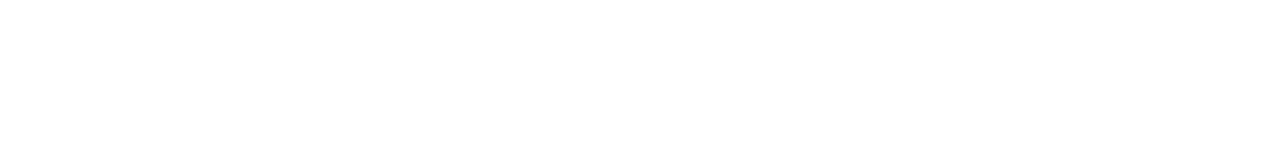
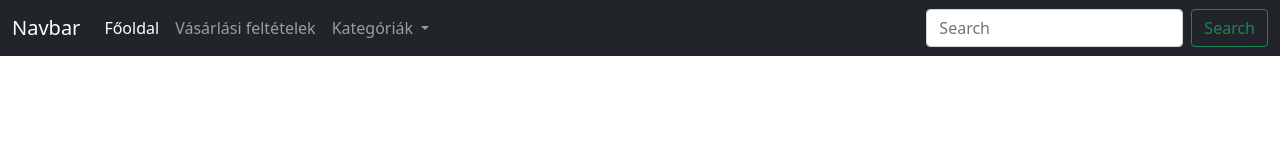
Before and after one commit to csicso488/Weblap, a plain HTML site: page index.html in a window 1280 px wide. Drawn offline with nearby package versions, Linux system fonts and the light colour scheme.

Commit message:
Képek hozzáadása + Navbar
A képeket elfelejtettem hozzá adni előbb.

```diff
--- a/index.html
+++ b/index.html
@@ -9,5 +9,44 @@
 </head>
 <body>
 
+    <nav class="navbar navbar-expand-lg navbar-dark bg-dark">
+        <div class="container-fluid">
+          <a class="navbar-brand" href="#">Navbar</a>
+          <button class="navbar-toggler" type="button" data-bs-toggle="collapse" data-bs-target="#navbarSupportedContent" aria-controls="navbarSupportedContent" aria-expanded="false" aria-label="Toggle navigation">
+            <span class="navbar-toggler-icon"></span>
+          </button>
+          <div class="collapse navbar-collapse" id="navbarSupportedContent">
+            <ul class="navbar-nav me-auto mb-2 mb-lg-0">
+              <li class="nav-item">
+                <a class="nav-link active" aria-current="page" href="#">Főoldal</a>
+              </li>
+              <li class="nav-item">
+                <a class="nav-link" href="#">Vásárlási feltételek</a>
+              </li>
+              <li class="nav-item dropdown">
+                <a class="nav-link dropdown-toggle" href="#" id="navbarDropdown" role="button" data-bs-toggle="dropdown" aria-expanded="false">
+                  Kategóriák
+                </a>
+                <ul class="dropdown-menu" aria-labelledby="navbarDropdown">
+                  <li><a class="dropdown-item" href="#">Mosógépek</a></li>
+                  <li><a class="dropdown-item" href="#">Fejhallgatók</a></li>
+                  <li><a class="dropdown-item" href="#">Kávéfőzők</a></li>
+                  <li><a class="dropdown-item" href="#">Olajsütők</a></li>
+                </ul>
+              </li>
+              <li class="nav-item">
+              </li>
+            </ul>
+            <form class="d-flex">
+              <input class="form-control me-2" type="search" placeholder="Search" aria-label="Search">
+              <button class="btn btn-outline-success" type="submit">Search</button>
+            </form>
+          </div>
+        </div>
+      </nav>
+
+
+      <script src="https://cdn.jsdelivr.net/npm/bootstrap@5.0.2/dist/js/bootstrap.bundle.min.js" integrity="sha384-MrcW6ZMFYlzcLA8Nl+NtUVF0sA7MsXsP1UyJoMp4YLEuNSfAP+JcXn/tWtIaxVXM" crossorigin="anonymous"></script>
+
 </body>
 </html>
```
Also changed, not shown: img/apple.jpg (added), img/banner.jpg (added), img/delonghi.jpg (added), img/favicon.png (added), img/garmin.jpg (added), img/jbl.jpg (added), img/lg.jpg (added), img/philips.jpg (added), img/slide1.jpg (added), img/slide2.jpg (added), img/slide3.jpg (added), img/sony.jpg (added).
